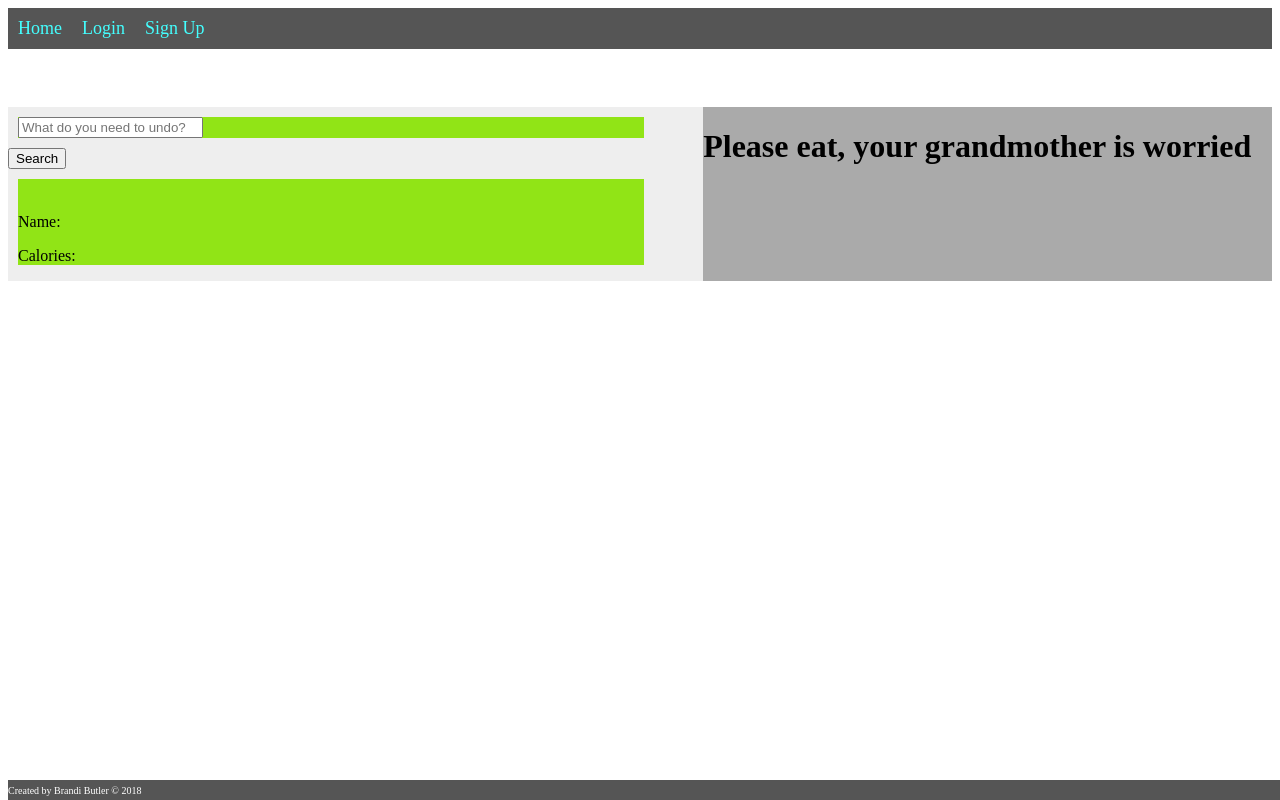
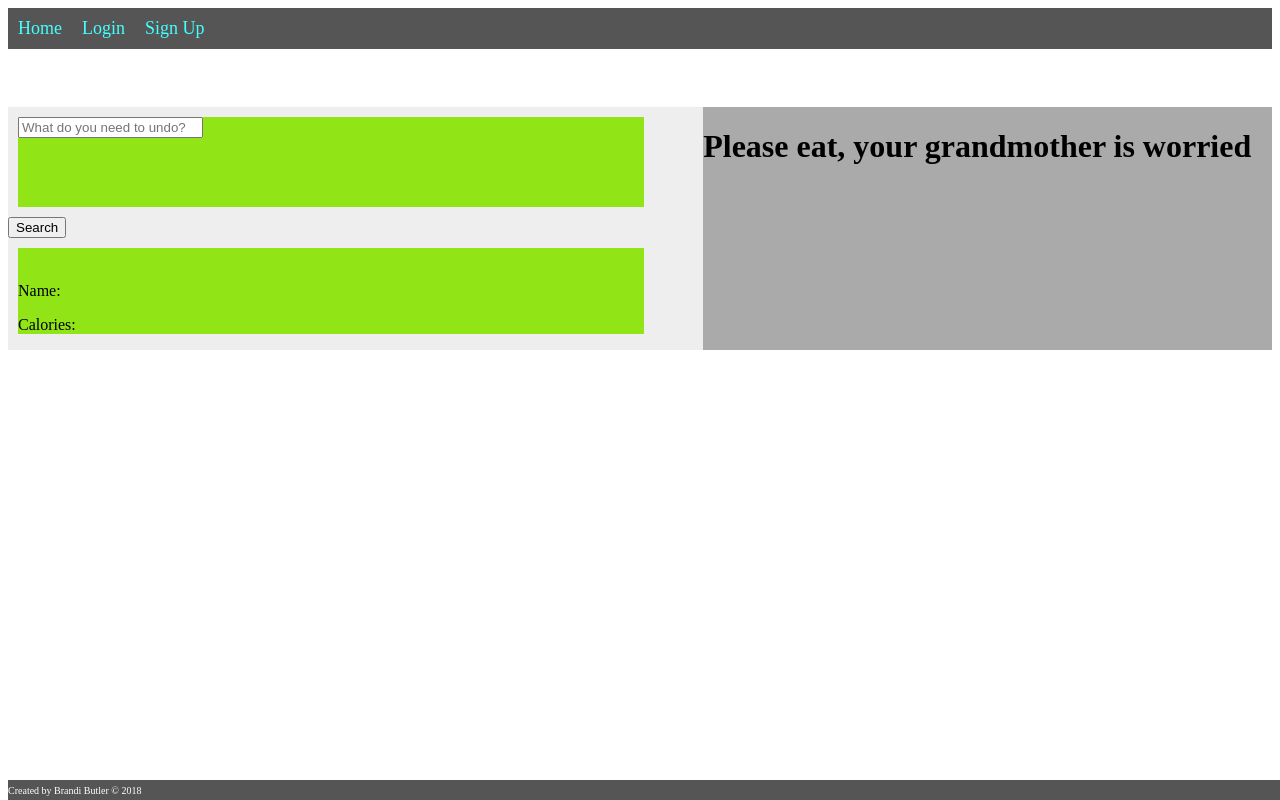
Before and after one commit to peterpickles/whatToWear, a React (Create React App) app in the folder client/: page / in a window 1280 px wide. Built offline with nearby package versions, Linux system fonts and the light colour scheme.

Commit message:
storing minor changes before commit

```diff
--- a/client/src/App.css
+++ b/client/src/App.css
@@ -17,7 +17,7 @@
   margin: 10px;
 }
 
-.box__search {
+.box__search-bar {
   height: 90px;
 }
 
--- a/client/src/Home.js
+++ b/client/src/Home.js
@@ -43,7 +43,7 @@ class Home extends Component {
     let exContent = <div />;
     if(!this.state.name){
       exContent = (
-        <div>
+        <div className="exercise-area">
           <h1>Please eat, your grandmother is worried</h1>
         </div>
       );
@@ -51,9 +51,11 @@ class Home extends Component {
     else {
       exContent = (
         <div>
-          <ExerciseContent exercise={exName1} met={exMET1} calories={this.state.calories} exerciseImg={exImg1} />
-          <ExerciseContent exercise={exName2} met={exMET2} calories={this.state.calories} exerciseImg={exImg2} />
-          <ExerciseContent exercise={exName3} met={exMET3} calories={this.state.calories} exerciseImg={exImg3} />
+          <div>
+            <ExerciseContent exercise={exName1} met={exMET1} calories={this.state.calories} exerciseImg={exImg1} />
+            <ExerciseContent exercise={exName2} met={exMET2} calories={this.state.calories} exerciseImg={exImg2} />
+            <ExerciseContent exercise={exName3} met={exMET3} calories={this.state.calories} exerciseImg={exImg3} />
+          </div>
         </div>
       );
     }
```
